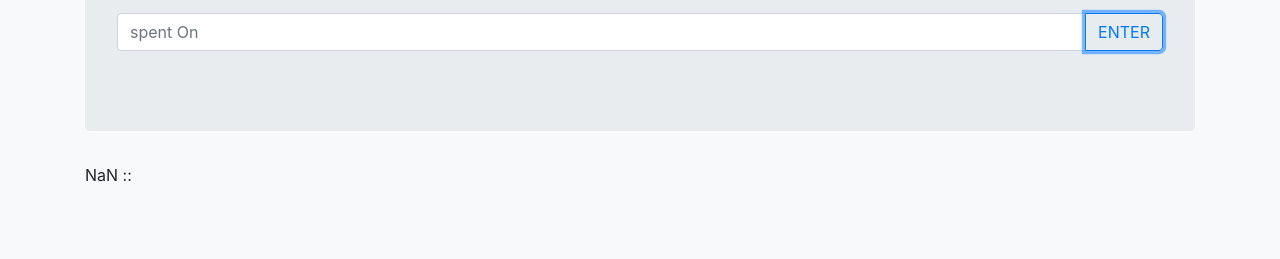
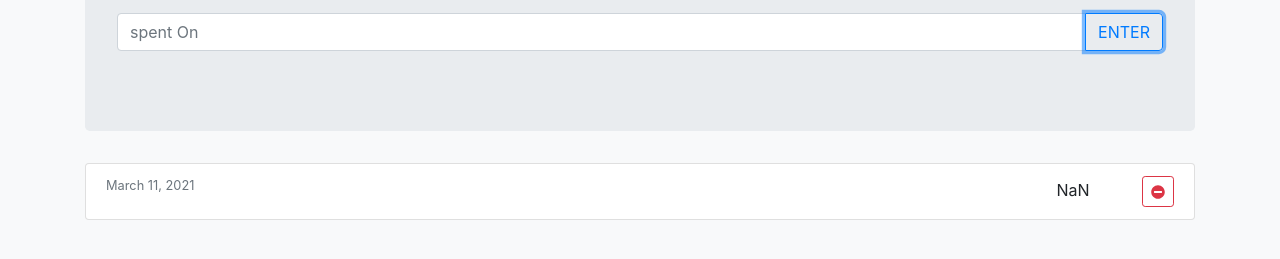
Before and after one commit to prithvi60/expense, a plain HTML site: page index.html in a window 1280 px wide. Both pictures are taken after a click on the button "ENTER". Shown: the part 241-500 px from the top of the page. Drawn offline with nearby package versions, Linux system fonts and the light colour scheme.

Commit message:
UI added

```diff
--- a/index.html
+++ b/index.html
@@ -12,6 +12,13 @@
     integrity="sha384-ggOyR0iXCbMQv3Xipma34MD+dH/1fQ784/j6cY/iJTQUOhcWr7x9JvoRxT2MZw1T"
     crossorigin="anonymous"
     />
+
+    <script
+			defer
+			src="https://use.fontawesome.com/releases/v5.7.2/js/all.js"
+			integrity="sha384-0pzryjIRos8mFBWMzSSZApWtPl/5++eIfzYmTgBBmXYdhvxPc+XcFEk+zJwDgWbP"
+			crossorigin="anonymous"
+		></script>
 
 </head>
 <body>
@@ -60,9 +67,11 @@
                     </div>
                 </div>
             </div>
-
-
-            <div id="expenseTable"></div>
+           <!-- list to be shown css  -->
+            <div>
+                <ul class="list-group" id = "expenseTable">
+                </ul>
+            </div>
 
         </div>
     </div>
@@ -142,12 +151,28 @@
 
             // map func to loop the list
             const allExpesneHTML= allExpenses.map(expense =>{
-                return `<div> ${expense.amount} :: ${expense.desc} </div>`
+                // createListItem(expense)
+                return`
+                <li class="list-group-item d-flex justify-content-between">
+							<div class="d-flex flex-column">
+								${expense.desc}
+								<small class="text-muted">March 11, 2021</small>
+							</div>
+							<div>
+								<span class="px-5">
+									${expense.amount}
+								</span>
+								<button type="button" class="btn btn-outline-danger btn-sm">
+                                    <i class="fas fa-minus-circle"></i>
+								</button>
+							</div>
+						</li>
+                `;
+
             });
             //  join func to join strings and remove comma
             const joinedAllExpenseHTML = allExpesneHTML.join("");
             // console.log(allExpesneHTML);
-
 
             expenseTableEl.innerHTML= joinedAllExpenseHTML;
 
@@ -173,6 +198,26 @@
         // //Listen to click event
         element.addEventListener("click",addExpenseToTotal,false);
 
+        // view layer
+        // function createListItem({ desc, amount }) {
+        //     return`
+        //         <li class="list-group-item d-flex justify-content-between">
+		// 					<div class="d-flex flex-column">
+		// 						${desc}
+		// 						<small class="text-muted">March 11, 2021</small>
+		// 					</div>
+		// 					<div>
+		// 						<span class="px-5">
+		// 							${amount}
+		// 						</span>
+		// 						<button type="button" class="btn btn-outline-danger btn-sm">
+        //                             <i class="fas fa-minus-circle"></i>
+		// 						</button>
+		// 					</div>
+		// 				</li>
+        //         `;
+
+        // }
 
     </script>
 </body>
```
